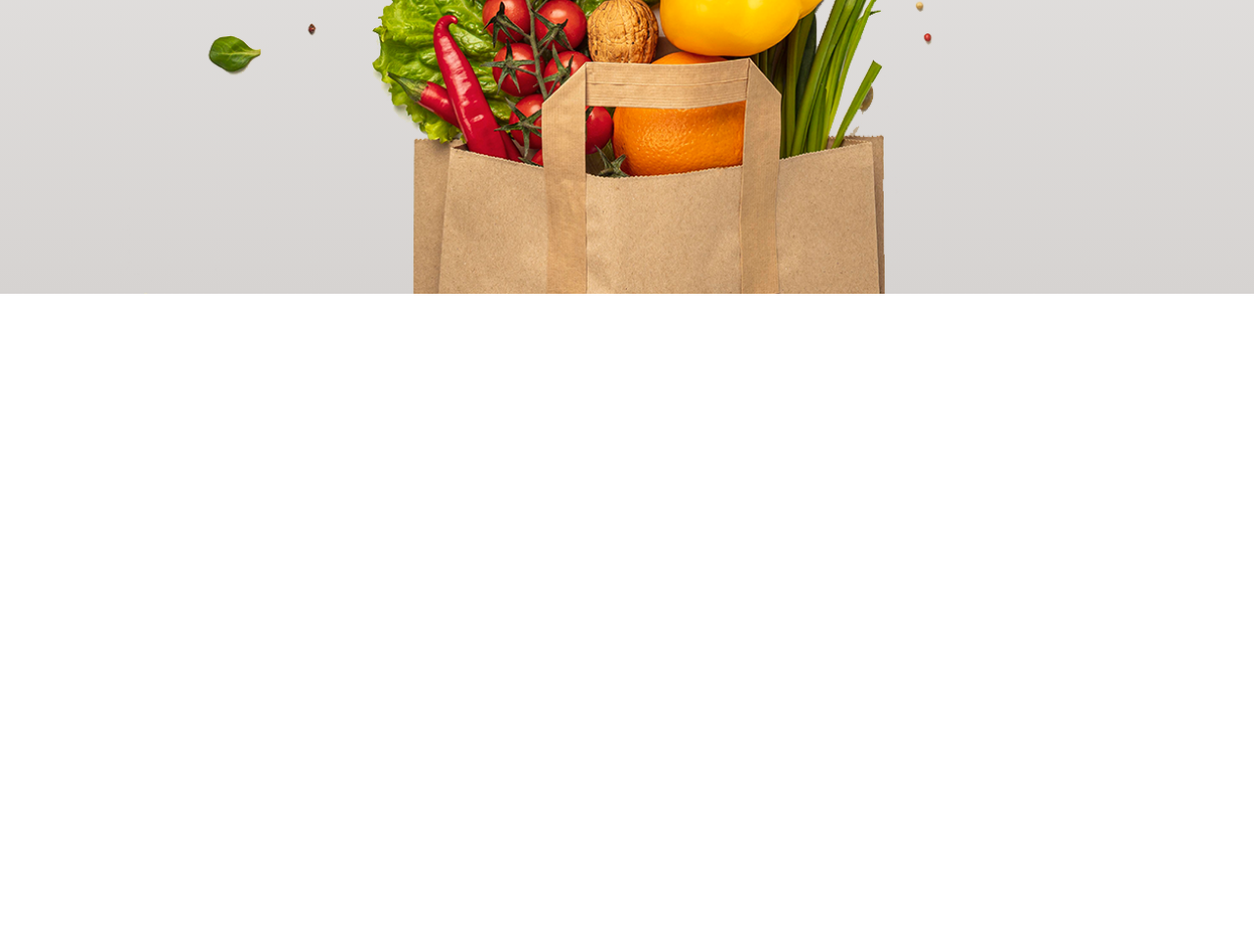
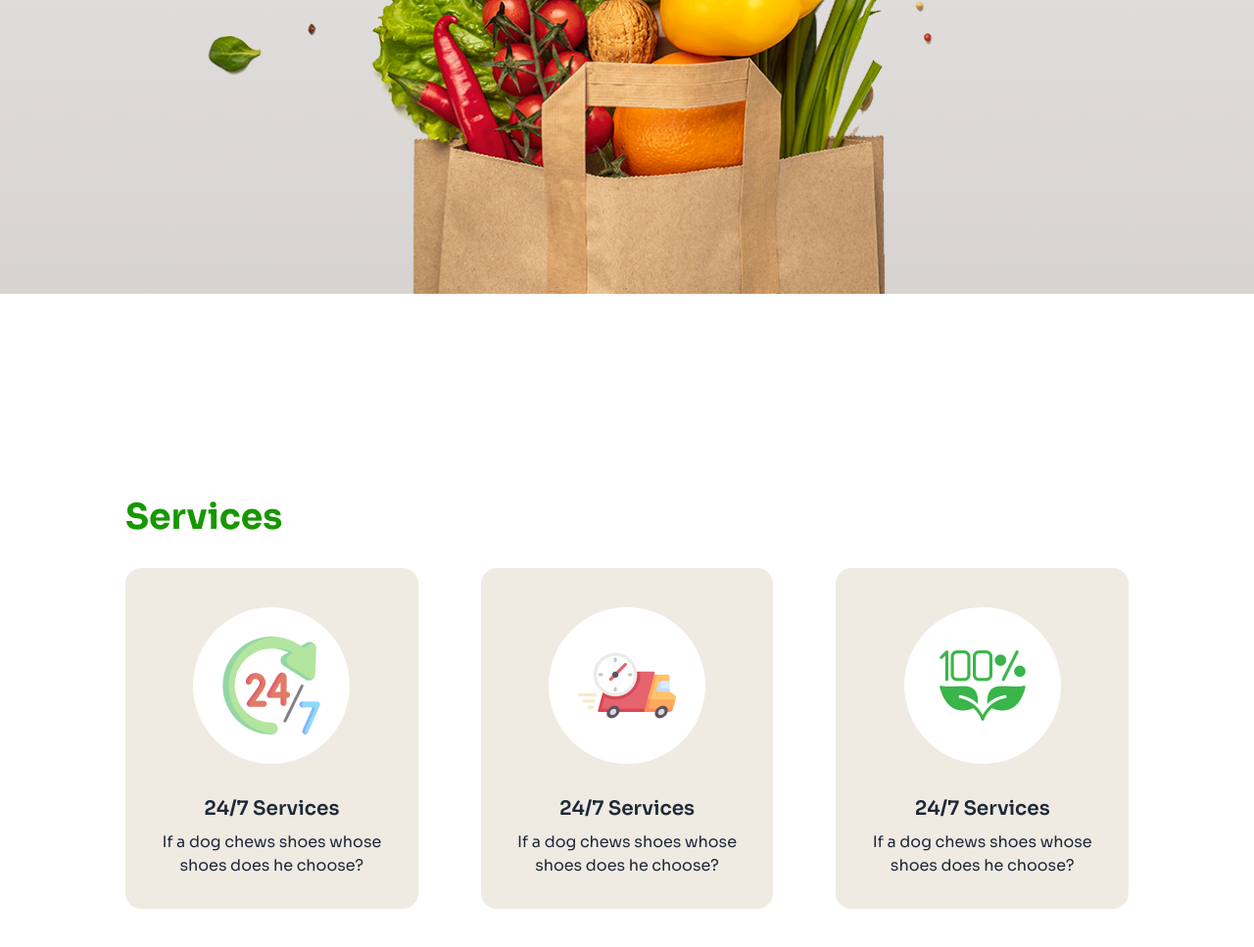
Before and after one commit to rayhan-islam-21/Assignement-03, a website: page index.html in a window 1280 px wide. Shown: the part 1043-2010 px from the top of the page at 98% size. Before the commit the page ends 1343 px from the top, so only its background shows below. Drawn offline with nearby package versions, Linux system fonts and the light colour scheme.

Commit message:
last before sleep

```diff
--- a/index.html
+++ b/index.html
@@ -29,7 +29,8 @@
     />
 
     <style>
-      html,body {
+      html,
+      body {
         font-family: "Sora", sans-serif;
         margin: 0;
         padding: 0;
@@ -39,11 +40,13 @@
   </head>
   <body>
     <!-- header -->
-    <header class="md:container md:mx-auto bg-gradient-to-t from-stone-300 to-white">
+    <header
+      class="md:container md:mx-auto bg-gradient-to-t from-stone-300 to-white"
+    >
       <!-- NavBar -->
       <nav class="max-w-2/3 mx-auto mb-8 lg:mb-36">
         <div class="navbar lg:px-16flex justify-between items-center">
-          <div class="navbar-start flex-1 ">
+          <div class="navbar-start flex-1">
             <img
               class="sm:flex xl:hidden lg:hidden md:flex max-w-fit"
               src="./images/mobile-logo.png"
@@ -56,8 +59,8 @@
             />
           </div>
           <!-- mobile -->
-          <div class=" lg:hidden lg:flex-none">
-            <div tabindex="0" role="button" class="btn btn-ghost ">
+          <div class="lg:hidden lg:flex-none">
+            <div tabindex="0" role="button" class="btn btn-ghost">
               <i class="fa-solid fa-bars"></i>
             </div>
           </div>
@@ -68,34 +71,122 @@
               <li><a>Service</a></li>
               <li><a>Contact Us</a></li>
             </ul>
-
           </div>
           <div class="navbar-end space-x-8 hidden lg:flex">
             <i class="fa-solid fa-magnifying-glass"></i>
             <i class="fa-solid fa-cart-shopping"></i>
-            <a class="btn px-12  btn-outline btn-success  hover:text-black">Login</a>
-            <a class="btn px-12  bg-[#179800] border-0 text-white hover:text-black">Register</a>
+            <a class="btn px-12 btn-outline btn-success hover:text-black"
+              >Login</a
+            >
+            <a
+              class="btn px-12 bg-[#179800] border-0 text-white hover:text-black"
+              >Register</a
+            >
           </div>
         </div>
       </nav>
-      <br>
+      <br />
       <!-- hero -->
-       <div class=" container mx-auto">
+      <div class="container mx-auto">
         <!-- text -->
-         <div class="text-center flex flex-col justify-center items-center lg:space-y-3">
-          <h1 class="text-[2rem] mx-auto lg:font-bold lg:leading-32   text-center lg:text-[3.5rem] font-semibold">Freshness <span class="text-[#179800]">You Can <br class=" md:hidden lg:flex hidden">
-            Count On</span>,Prices <br class="md:hidden lg:hidden"> You’ll Love!</h1>
-            <br>
-            <p class=" text-sm lg:text-xl font-light lg:font-normal text-[#111111] leading-12 lg:leading-16 opacity-60 text-center lg:w-2/3">Shop your daily essentials at unbeatable <br class="lg:hidden flex p-4"> prices. From fresh produce to pantry <br>  staples, we’ve got you covered every day!</p>
-         </div>
-         <!-- img -->
-          <div class="flex justify-center items-center">
-            <img class="w-fit" src="./images/hero-vegetables.png" alt="vegatble">
-          </div>
-       </div>
+        <div
+          class="text-center flex flex-col justify-center items-center lg:space-y-3"
+        >
+          <h1
+            class="text-[2rem] mx-auto lg:font-bold lg:leading-32 text-center lg:text-[3.5rem] font-semibold"
+          >
+            Freshness
+            <span class="text-[#179800]"
+              >You Can <br class="md:hidden lg:flex hidden" />
+              Count On</span
+            >,Prices <br class="md:hidden lg:hidden" />
+            You’ll Love!
+          </h1>
+          <br />
+          <p
+            class="text-sm lg:text-xl font-light lg:font-normal text-[#111111] leading-12 lg:leading-16 opacity-60 text-center lg:w-2/3"
+          >
+            Shop your daily essentials at unbeatable
+            <br class="lg:hidden flex p-4" />
+            prices. From fresh produce to pantry <br />
+            staples, we’ve got you covered every day!
+          </p>
+        </div>
+        <!-- img -->
+        <div class="flex justify-center items-center">
+          <img
+            class="w-fit"
+            src="./images/hero-vegetables.png"
+            alt="vegatble"
+          />
+        </div>
+      </div>
     </header>
     <!-- main -->
-    <main></main>
+    <main>
+      <!-- Service Section -->
+      <section
+        class="lg:container lg:mx-auto lg:py-44 lg:px-32  mx-auto "
+      >
+
+
+
+        <div >
+          <div class="lg:container lg:mx-auto lg:mb-8 m-8">
+            <h1 class=" text-2xl text-center lg:text-start lg:text-4xl font-bold text-[#179800]">Services</h1>
+          </div>
+          <!-- card start -->
+           <div class="flex flex-col lg:flex-row justify-between space-y-6 lg:space-y-0 lg:space-x-16 items-center">
+            <div class="card bg-[#EFEBE3] lg:w-96 w-72">
+              <figure class="px-10 pt-10">
+                <div class="w-40 h-40 flex justify-center items-center rounded-full bg-white">
+                  <img
+                  src="./images/service.png"
+                  alt="Shoes"
+                  class="rounded-xl"
+                />
+              </figure>
+              <div class="card-body items-center text-center">
+                <h2 class="card-title">24/7 Services</h2>
+                <p>If a dog chews shoes whose shoes does he choose?</p>
+              </div>
+            </div>
+            <!-- 2nd card -->
+            <div class="card bg-[#EFEBE3] lg:w-96 w-72">
+              <figure class="px-10 pt-10">
+                <div class="w-40 h-40 flex justify-center items-center rounded-full bg-white">
+                  <img
+                  src="./images/delivery.png"
+                  alt="Shoes"
+                  class="rounded-xl"
+                />
+              </figure>
+              <div class="card-body items-center text-center">
+                <h2 class="card-title">24/7 Services</h2>
+                <p>If a dog chews shoes whose shoes does he choose?</p>
+              </div>
+            </div>
+            <!-- 3rd -->
+            <div class="card bg-[#EFEBE3] lg:w-96 w-72">
+              <figure class="px-10 pt-10">
+                <div class="w-40 h-40 flex justify-center items-center rounded-full bg-white">
+                  <img
+                  src="./images/healthy.png"
+                  alt="Shoes"
+                  class="rounded-xl"
+                />
+              </figure>
+              <div class="card-body items-center text-center">
+                <h2 class="card-title">24/7 Services</h2>
+                <p>If a dog chews shoes whose shoes does he choose?</p>
+              </div>
+            </div>
+           </div>
+
+          <!-- end card -->
+        </div>
+      </section>
+    </main>
     <!-- footer -->
     <footer></footer>
   </body>
```
